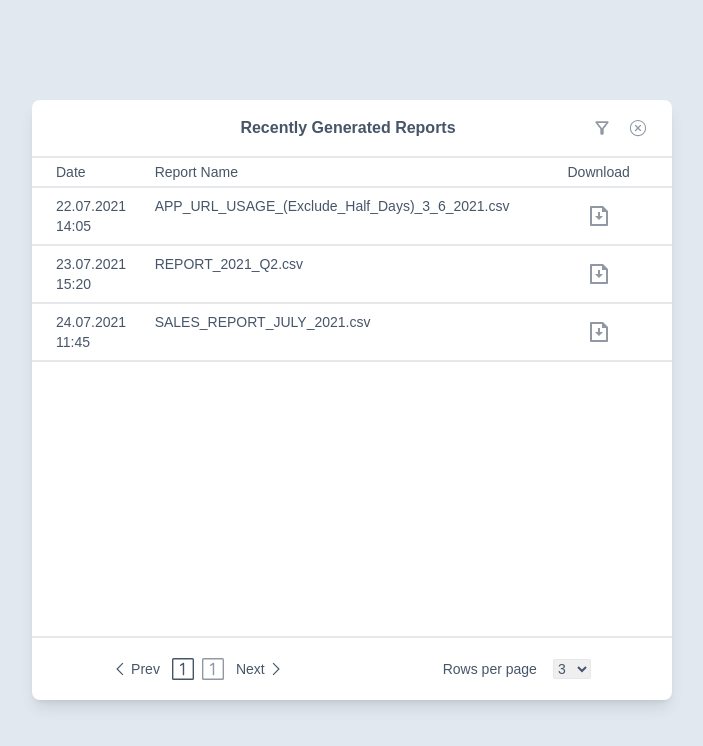
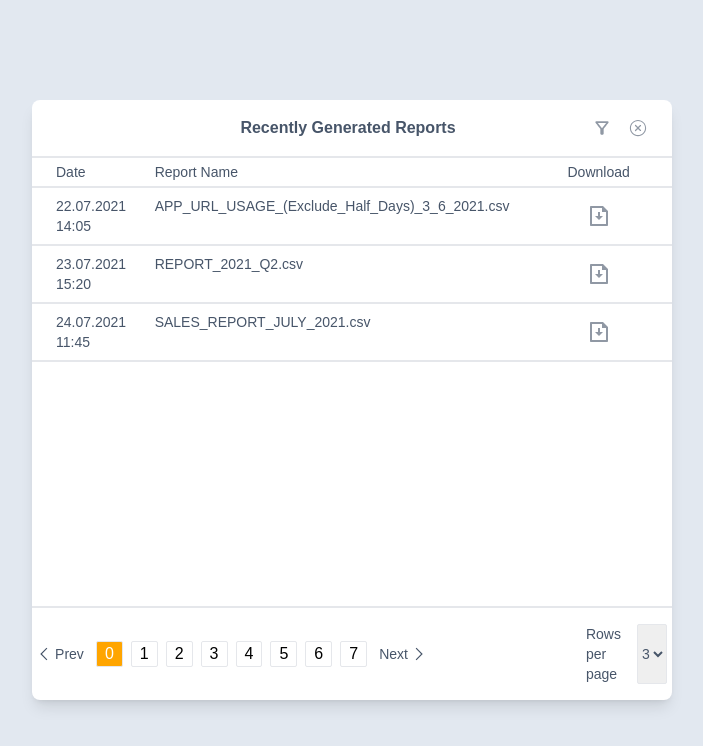
Before and after one commit to Kuntal97/nextjs-assignment, a Next.js app: page / in a window 1280 px wide. Shown: the top 746 px of the page, without its empty margins (288-991 px from the left). Built offline with nearby package versions, Linux system fonts and the light colour scheme.

Commit message:
fifth commit - imporving pagination ui and adding more dummy data

```diff
--- a/src/app/Pages/Home.js
+++ b/src/app/Pages/Home.js
@@ -1,14 +1,11 @@
 "use client";
 import { MdOutlineFilterAlt } from "react-icons/md";
 import { IoIosCloseCircleOutline } from "react-icons/io";
-import { PiNumberSquareOneLight } from "react-icons/pi";
 import { GrPrevious, GrNext } from "react-icons/gr";
 import RowData from "../RowData/RowData";
 import { useState } from "react";
 
-// Define the Home component
 export default function Home() {
-	// Use useState hook to manage state
 	const [currentPage, setCurrentPage] = useState(0);
 	const [rowsPerPage, setRowsPerPage] = useState(3);
 
@@ -18,7 +15,11 @@ export default function Home() {
 			time: "14:05",
 			reportName: "APP_URL_USAGE_(Exclude_Half_Days)_3_6_2021.csv",
 		},
-		{ date: "23.07.2021", time: "15:20", reportName: "REPORT_2021_Q2.csv" },
+		{
+			date: "23.07.2021",
+			time: "15:20",
+			reportName: "REPORT_2021_Q2.csv",
+		},
 		{
 			date: "24.07.2021",
 			time: "11:45",
@@ -33,6 +34,91 @@ export default function Home() {
 			date: "26.07.2021",
 			time: "09:15",
 			reportName: "EMPLOYEE_TIMESHEETS_JULY_2021.csv",
+		},
+		{
+			date: "27.07.2021",
+			time: "08:00",
+			reportName: "REPORT_2021_Q3.csv",
+		},
+		{
+			date: "28.07.2021",
+			time: "09:30",
+			reportName: "SALES_REPORT_AUGUST_2021.csv",
+		},
+		{
+			date: "29.07.2021",
+			time: "10:45",
+			reportName: "ANNUAL_FINANCIAL_REPORT.csv",
+		},
+		{
+			date: "30.07.2021",
+			time: "11:20",
+			reportName: "EMPLOYEE_TIMESHEETS_AUGUST_2021.csv",
+		},
+		{
+			date: "31.07.2021",
+			time: "12:15",
+			reportName: "MONTHLY_SALES_SUMMARY.csv",
+		},
+		{
+			date: "01.08.2021",
+			time: "13:45",
+			reportName: "QUARTERLY_REPORT_Q3.csv",
+		},
+		{
+			date: "02.08.2021",
+			time: "14:30",
+			reportName: "ANNUAL_BUDGET_OVERVIEW.csv",
+		},
+		{
+			date: "03.08.2021",
+			time: "15:10",
+			reportName: "EMPLOYEE_PERFORMANCE_REVIEW.csv",
+		},
+		{
+			date: "04.08.2021",
+			time: "16:00",
+			reportName: "MONTHLY_EXPENSES.csv",
+		},
+		{
+			date: "05.08.2021",
+			time: "17:20",
+			reportName: "PRODUCT_INVENTORY.csv",
+		},
+		{
+			date: "06.08.2021",
+			time: "18:15",
+			reportName: "QUARTERLY_FINANCIAL_ANALYSIS_Q3.csv",
+		},
+		{
+			date: "07.08.2021",
+			time: "19:30",
+			reportName: "CUSTOMER_FEEDBACK_SURVEY.csv",
+		},
+		{
+			date: "08.08.2021",
+			time: "20:40",
+			reportName: "ANNUAL_REVENUE_REPORT.csv",
+		},
+		{
+			date: "09.08.2021",
+			time: "21:25",
+			reportName: "EMPLOYEE_SALARY_STATEMENT.csv",
+		},
+		{
+			date: "10.08.2021",
+			time: "22:10",
+			reportName: "MONTHLY_MARKETING_ANALYTICS.csv",
+		},
+		{
+			date: "11.08.2021",
+			time: "23:05",
+			reportName: "PRODUCT_SALES_REPORT.csv",
+		},
+		{
+			date: "12.08.2021",
+			time: "08:30",
+			reportName: "QUARTERLY_PROFIT_ANALYSIS_Q3.csv",
 		},
 	];
 
@@ -100,15 +186,19 @@ export default function Home() {
 							</button>
 							<div className="flex">
 								{Array.from({ length: totalPages }).map((_, index) => (
-									<PiNumberSquareOneLight
+									<button
+										className="border rounded-sm px-2 mx-1 "
 										key={index}
 										size={30}
 										style={{
 											cursor: "pointer",
-											opacity: index === currentPage ? 1 : 0.6,
+											backgroundColor:
+												index === currentPage ? "orange" : "white",
+											color: index === currentPage ? "white" : "black",
 										}}
-										onClick={() => setCurrentPage(index)}
-									/>
+										onClick={() => setCurrentPage(index)}>
+										{index}
+									</button>
 								))}
 							</div>
 							<button
@@ -125,9 +215,13 @@ export default function Home() {
 								className="rounded-sm text-sm border"
 								value={rowsPerPage}
 								onChange={handleChangeRowsPerPage}>
+								<option value="1">1</option>
+								<option value="2">2</option>
 								<option value="3">3</option>
+								<option value="4">4</option>
 								<option value="5">5</option>
-								<option value="10">10</option>
+								<option value="6">6</option>
+								<option value="7">7</option>
 							</select>
 						</div>
 					</div>
--- a/src/app/page.js
+++ b/src/app/page.js
@@ -1,10 +1,6 @@
-// page.js
-
-// Import necessary modules and components
 import Home from "./Pages/Home";
 import RootLayout from "./layout";
 
-// Export default function to render the Next.js application
 export default function App() {
 	return (
 		<RootLayout>
```
